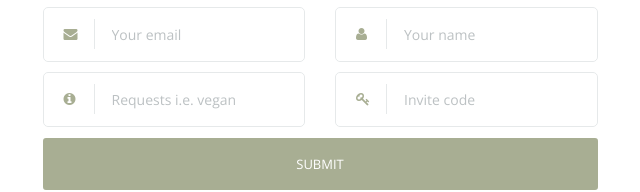
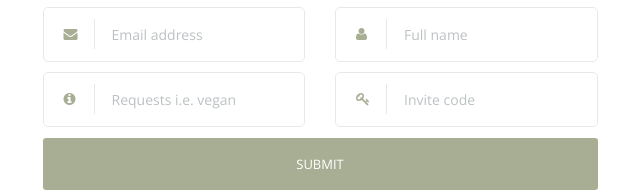
Before and after one commit to Kyle-McLean/save-the-date, a website: page index.html in a window 1280 px wide. Shown: the part 3050-3242 px from the top of the page, 320-960 px from the left. Drawn offline with nearby package versions, Linux system fonts and the light colour scheme; some packages are replaced by stand-ins of ours; files whose address does not match are found by name.

Commit message:
Change your name to full name and your email to email address

```diff
--- a/index.html
+++ b/index.html
@@ -282,14 +282,14 @@
                         <div class="col-md-6 col-sm-6">
                             <div class="form-input-group">
                                 <i class="fa fa-envelope"></i><input type="email" name="email" class=""
-                                                                     placeholder="Your email"
+                                                                     placeholder="Email address"
                                                                      required>
                             </div>
                         </div>
                         <div class="col-md-6 col-sm-6">
                             <div class="form-input-group">
                                 <i class="fa fa-user"></i><input name="name" class=""
-                                                                 placeholder="Your name"
+                                                                 placeholder="Full name"
                                                                  required>
                             </div>
                         </div>
```
